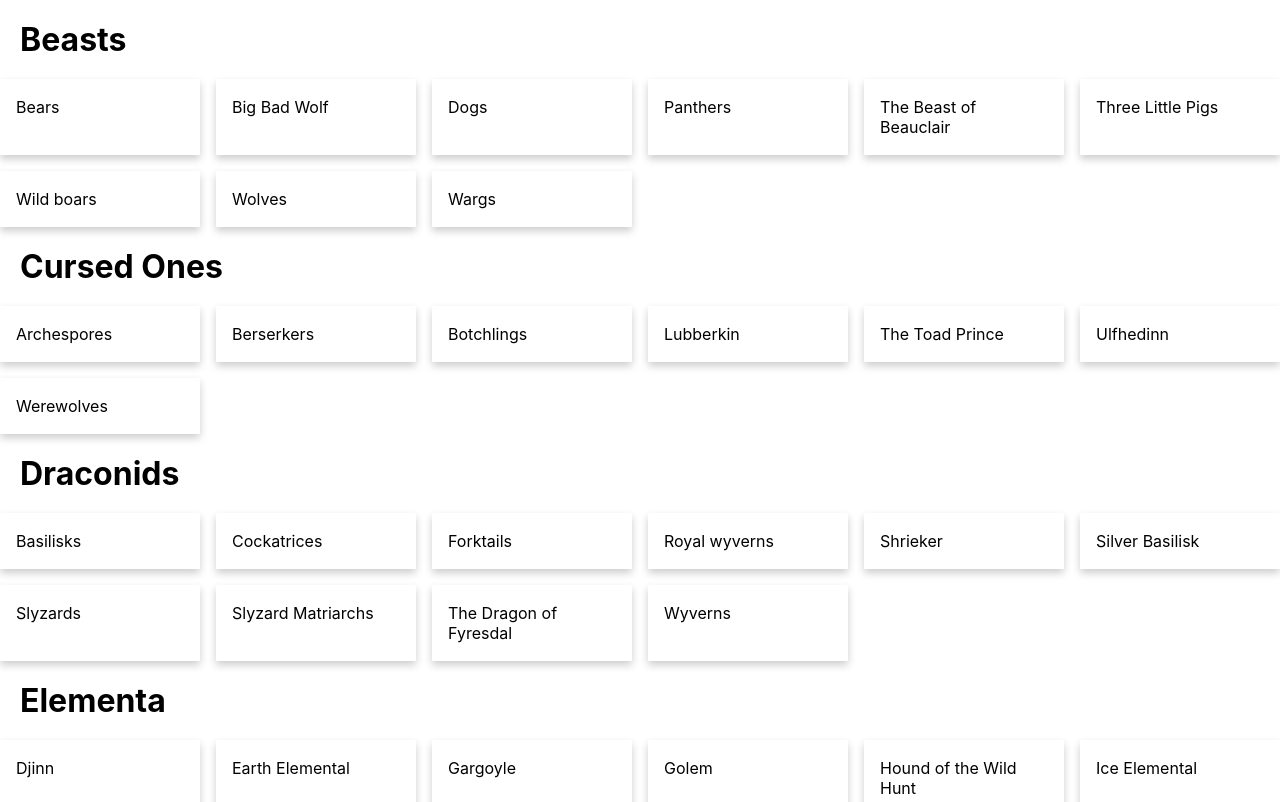
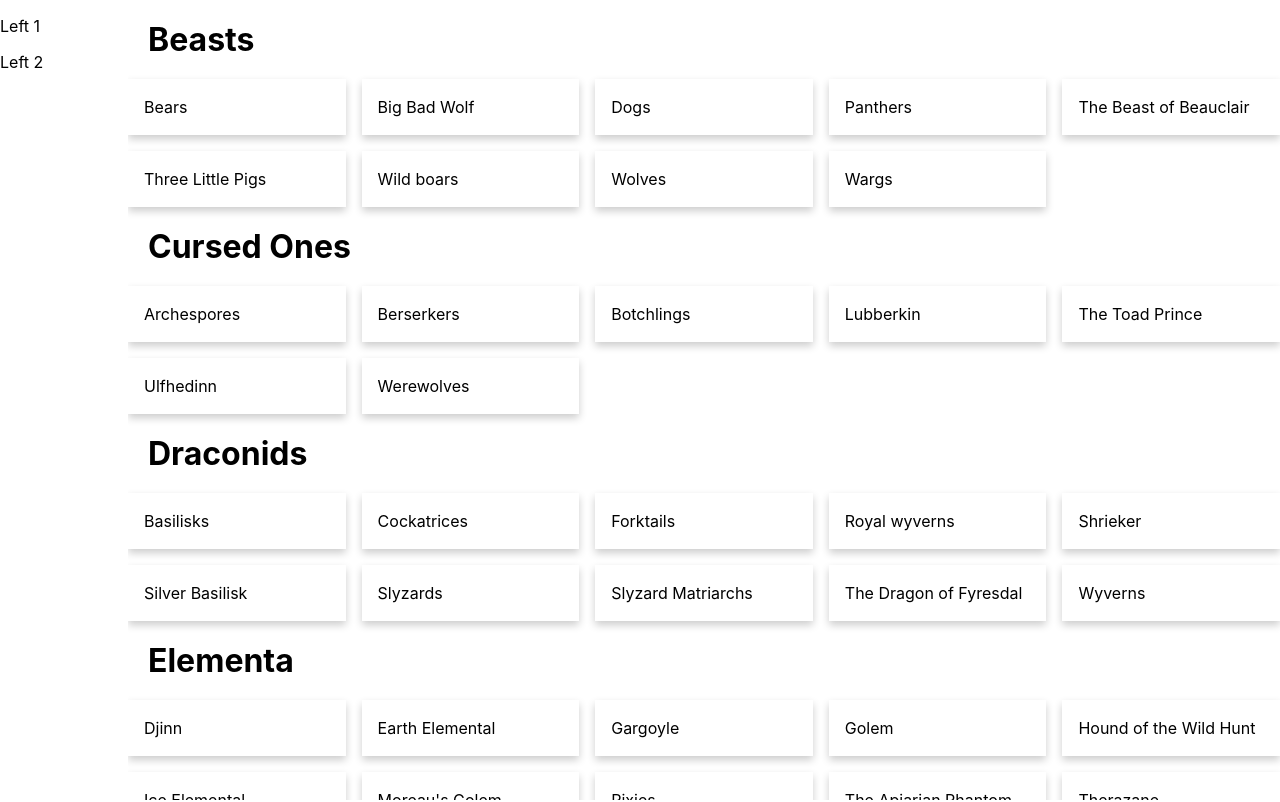
Before and after one commit to Remych04/rem-web-app, a React (Create React App) app: page /w3 in a window 1280 px wide. Shown: the top 802 px of the page. Built offline with nearby package versions, Linux system fonts and the light colour scheme.

Commit message:
create left menu css

```diff
--- a/src/App.tsx
+++ b/src/App.tsx
@@ -1,18 +1,16 @@
 import React from 'react';
-import { Route, Routes } from 'react-router-dom';
-import { Home } from './pages/home/home';
-import { Tasks } from './pages/tasks/tasks';
-import { W3Bestiary } from './pages/w3-bestiary';
+import { LeftBar } from './components/left-bar/LeftBar';
+import { ContentBody } from './components/content-body/ContentBody';
+import styles from './index.module.css';
 
 function App() {
     return (
-        <React.Fragment>
-            <Routes>
-                <Route path="/" element={<Home />} />
-                <Route path="/tasks" element={<Tasks />} />
-                <Route path="/w3" element={<W3Bestiary />} />
-            </Routes>
-        </React.Fragment>
+        <div className={styles.container}>
+            <div className={styles.wrapper}>
+                <LeftBar />
+                <ContentBody />
+            </div>
+        </div>
     );
 }
 
--- /dev/null
+++ b/src/components/content-body/ContentBody.tsx
@@ -0,0 +1,18 @@
+import styles from './index.module.css';
+import { Route, Routes } from 'react-router-dom';
+import { Home } from '../../pages/home/home';
+import { Tasks } from '../../pages/tasks/tasks';
+import { W3Bestiary } from '../../pages/w3-bestiary';
+import React from 'react';
+
+export function ContentBody() {
+    return (
+        <div className={styles.content}>
+            <Routes>
+                <Route path="/" element={<Home />} />
+                <Route path="/tasks" element={<Tasks />} />
+                <Route path="/w3" element={<W3Bestiary />} />
+            </Routes>
+        </div>
+    );
+}
--- /dev/null
+++ b/src/components/content-body/index.module.css
@@ -0,0 +1,5 @@
+.content {
+    width: 90%;
+    margin: 0 auto;
+    overflow-y: auto;
+}
--- /dev/null
+++ b/src/components/left-bar/LeftBar.tsx
@@ -0,0 +1,11 @@
+import styles from './index.module.css';
+import React from 'react';
+
+export function LeftBar() {
+    return (
+        <div className={styles.leftMenu}>
+            <p>Left 1</p>
+            <p>Left 2</p>
+        </div>
+    );
+}
--- /dev/null
+++ b/src/components/left-bar/index.module.css
@@ -0,0 +1,3 @@
+.leftMenu{
+    flex: 1 0 10%;
+}
--- /dev/null
+++ b/src/index.module.css
@@ -0,0 +1,9 @@
+.container {
+    overflow: hidden;
+    height: 100vh;
+}
+
+.wrapper {
+    display: flex;
+    height: 100%;
+}
```
Also changed, not shown: src/components/navbar/nav-buttons.tsx (deleted, +0 -37 lines).
